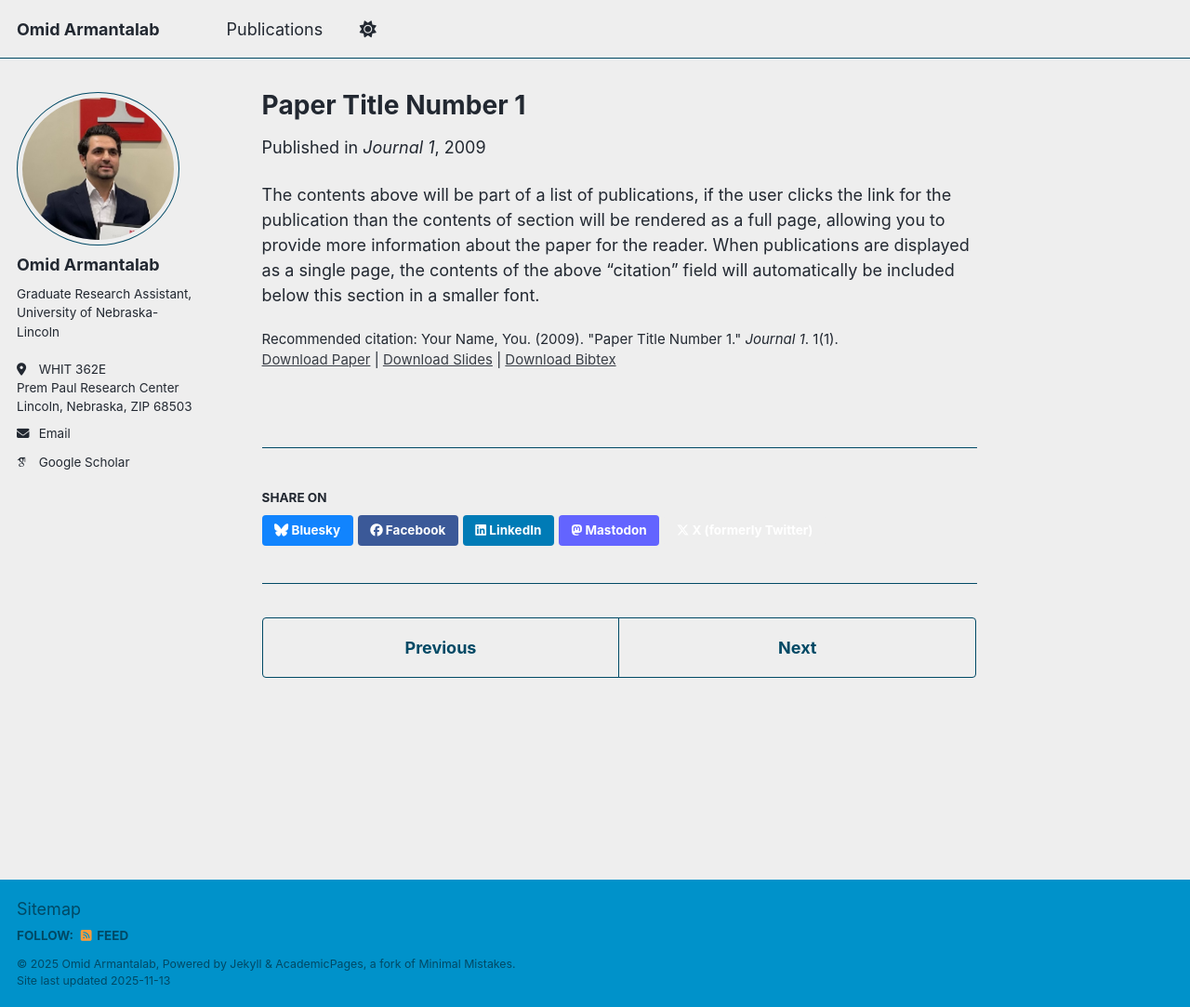
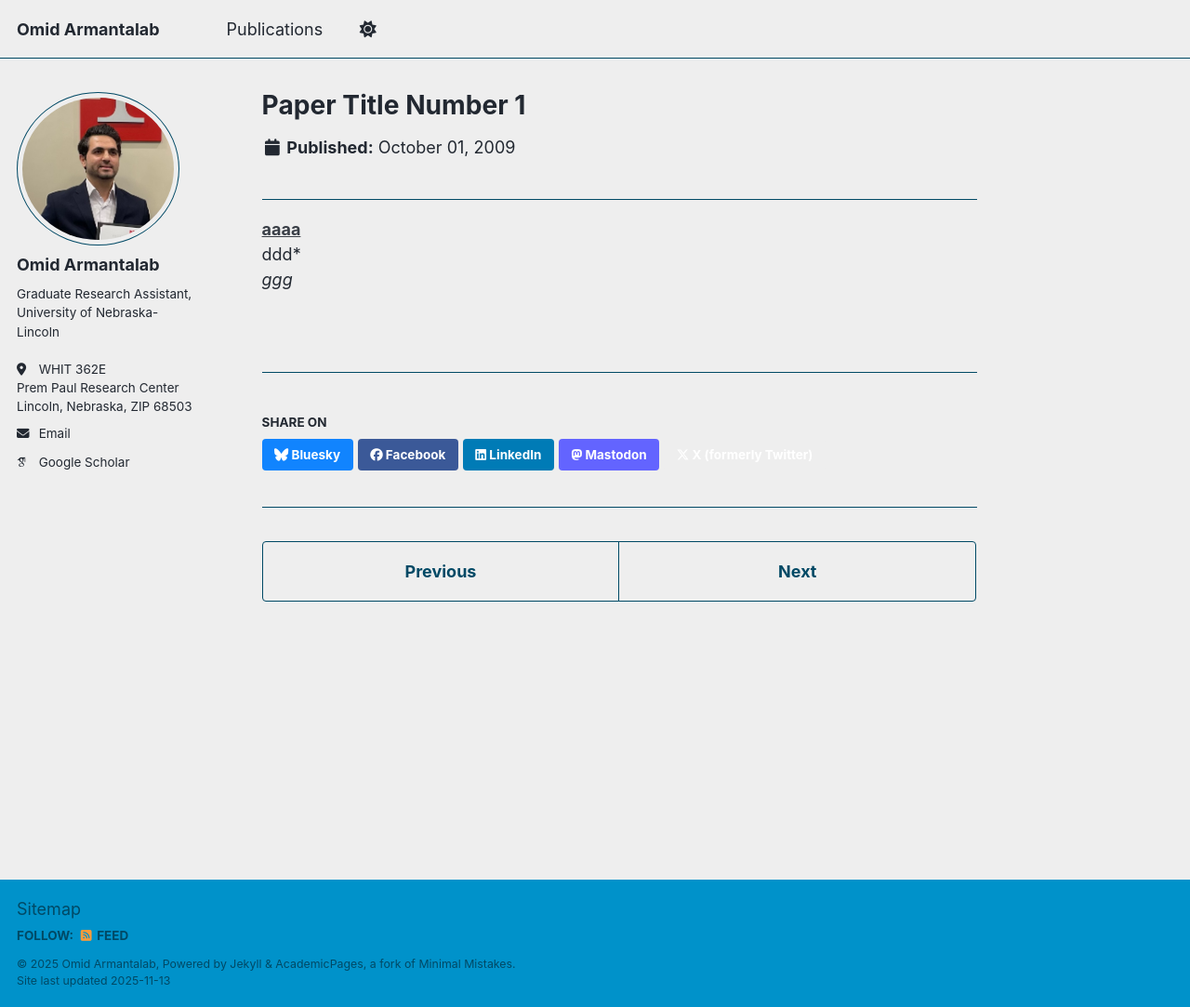
Before and after one commit to oarmantalab/oarmantalab.github.io, a Jekyll site: the page built from _publications/2009-10-01-paper-title-number-1.md, in a window 1280 px wide and 1083 px high. Shown: the whole window at 93% size. Built offline with Jekyll 4.4.1, drawn with Linux system fonts in a browser that asks for light colours; some web fonts are replaced; a script that is not in the unit is left out.

Commit message:
Update 2009-10-01-paper-title-number-1.md

```diff
--- a/_publications/2009-10-01-paper-title-number-1.md
+++ b/_publications/2009-10-01-paper-title-number-1.md
@@ -1,14 +1,4 @@
 ---
-title: "Paper Title Number 1"
-collection: publications
-category: manuscripts
-permalink: /publication/2009-10-01-paper-title-number-1
-excerpt: 'This paper is about the number 1. The number 2 is left for future work.'
-date: 2009-10-01
-venue: 'Journal 1'
-slidesurl: 'https://academicpages.github.io/files/slides1.pdf'
-paperurl: 'https://academicpages.github.io/files/paper1.pdf'
-bibtexurl: 'https://academicpages.github.io/files/bibtex1.bib'
-citation: 'Your Name, You. (2009). &quot;Paper Title Number 1.&quot; <i>Journal 1</i>. 1(1).'
----
-The contents above will be part of a list of publications, if the user clicks the link for the publication than the contents of section will be rendered as a full page, allowing you to provide more information about the paper for the reader. When publications are displayed as a single page, the contents of the above "citation" field will automatically be included below this section in a smaller font.
+**[aaaa](https://arxid)**
+ddd*
+*ggg*
```
